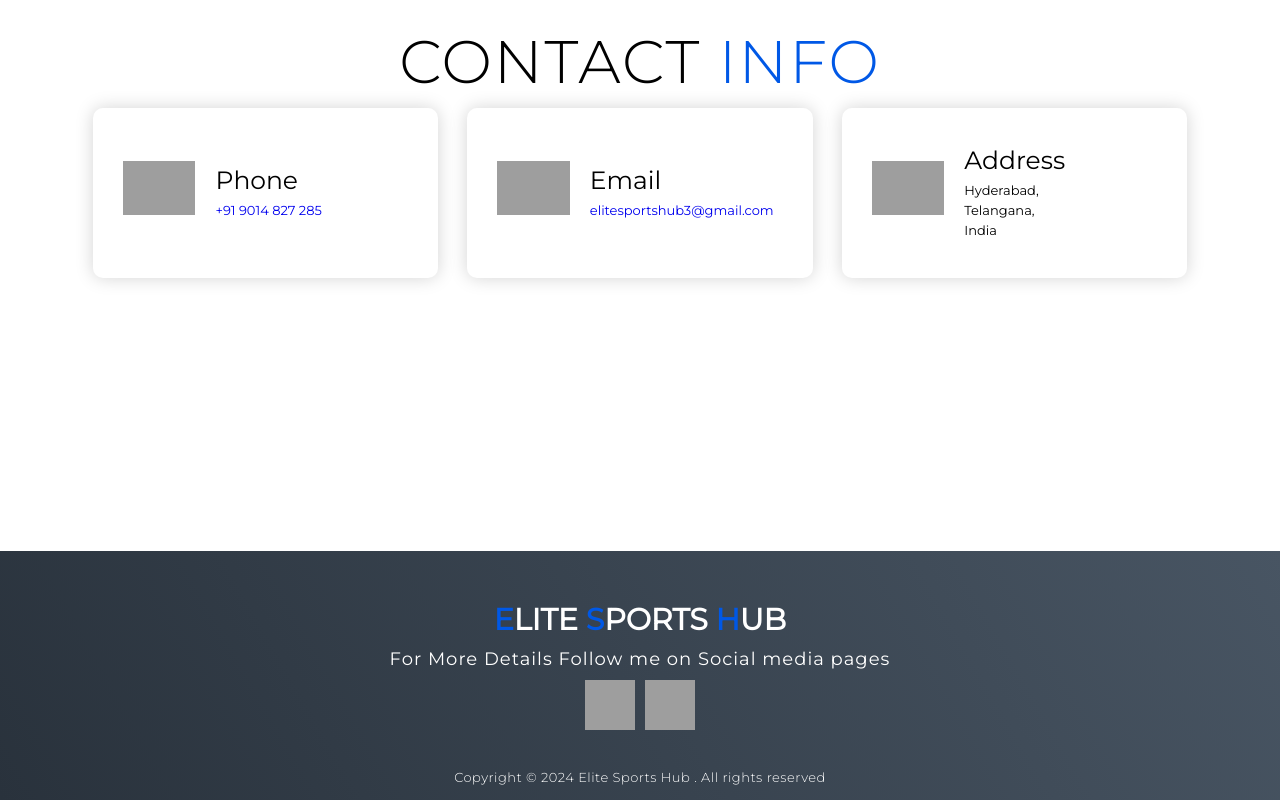
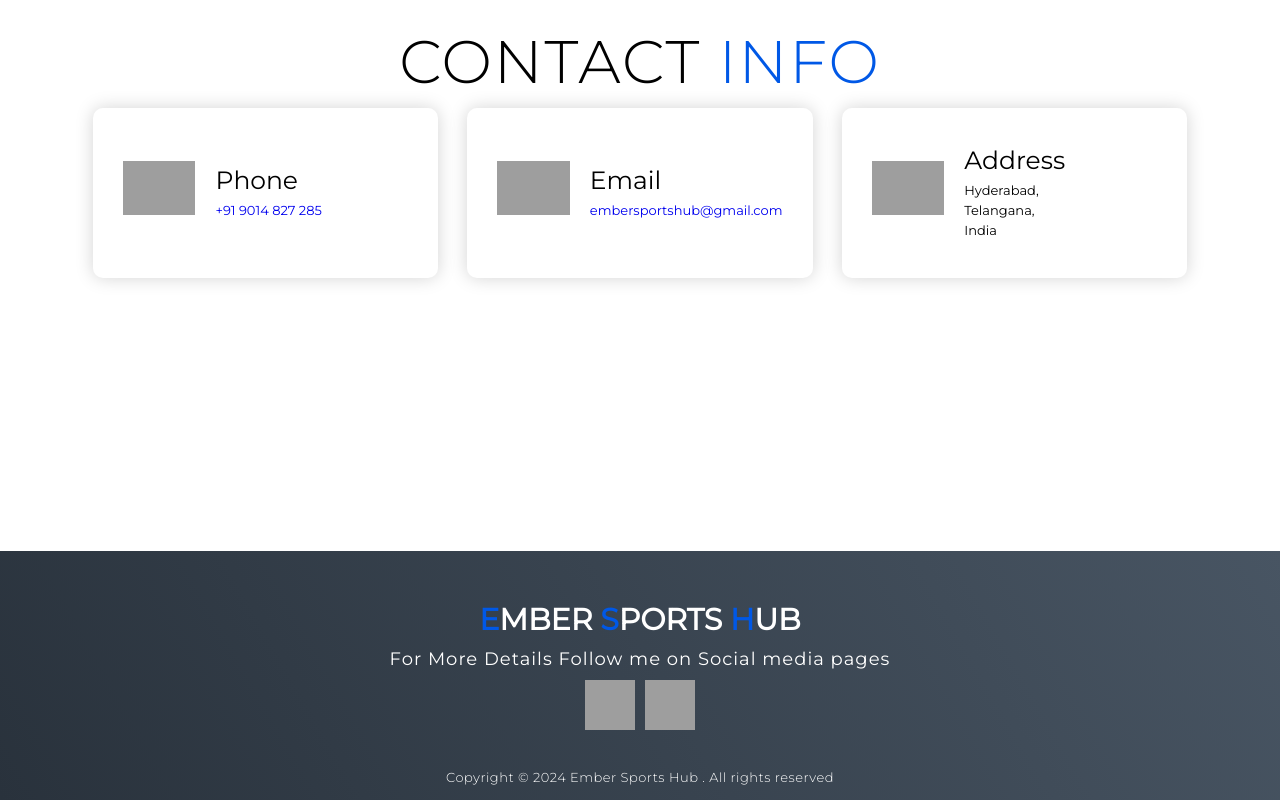
Before and after one commit to abdulwahedsabri/ESH, a plain HTML site: page index.html in a window 1280 px wide. Shown: the part 1670-2470 px from the top of the page. Drawn offline with Linux system fonts and the light colour scheme; grey boxes are pictures that could not be loaded; a script that the page names is missing.

Commit message:
index.html

```diff
--- a/index.html
+++ b/index.html
@@ -6,7 +6,7 @@
   <link rel="shortcut icon" type="x-icon" href="logo.png">
   <meta name="viewport" content="width=device-width, initial-scale=1.0">
   <link rel="stylesheet" href="style.css">
-  <title>Elite Sports Hub</title>
+  <title>Ember Sports Hub</title>
 </head>
 
 <body>
@@ -16,7 +16,7 @@
       <div class="nav-bar">
         <div class="brand">
           <a href="#hero">
-            <h1><span>E</span>lite <span>S</span>ports <span>H</span>ub</h1>
+            <h1><span>E</span>mber <span>S</span>ports <span>H</span>ub</h1>
           </a>
         </div>
         <div class="nav-list">
@@ -120,7 +120,7 @@ Join Us Today!
           <div class="icon"><img src="https://img.icons8.com/bubbles/100/000000/new-post.png" /></div>
           <div class="contact-info">
             <h1>Email</h1>
-            <h2><a href="mailto:elitesportshub3@gmail.com" target="new">elitesportshub3@gmail.com</a></h2>
+            <h2><a href="mailto:embersportshub@gmail.com" target="new">embersportshub@gmail.com</a></h2>
           </div>
         </div>
         <div class="contact-item">
@@ -139,7 +139,7 @@ Join Us Today!
   <section id="footer">
     <div class="footer container">
       <div class="brand">
-        <h1><span>E</span>lite <span>S</span>ports <span>H</span>ub</h1>
+        <h1><span>E</span>mber <span>S</span>ports <span>H</span>ub</h1>
       </div>
       <h2>For More Details Follow me on Social media pages</h2>
       <div class="social-icon">
@@ -150,7 +150,7 @@ Join Us Today!
           <a href="https://www.instagram.com/abdul_wahed_sabri"><img src="https://freelogopng.com/images/all_img/1658587303instagram-png.png" target="_blank" /></a>
         </div>
       </div>
-      <p>Copyright © 2024 Elite Sports Hub . All rights reserved</p>
+      <p>Copyright © 2024 Ember Sports Hub . All rights reserved</p>
     </div>
   </section>
   <!-- End Footer -->
--- a/style.css
+++ b/style.css
@@ -288,7 +288,6 @@ p {
 /* End Hero Section */
 
 /* Register Section */
-
 .register-section {
   text-align: center;
   position: relative;
```
Also changed, not shown: logo.png, myyy.jpg.
